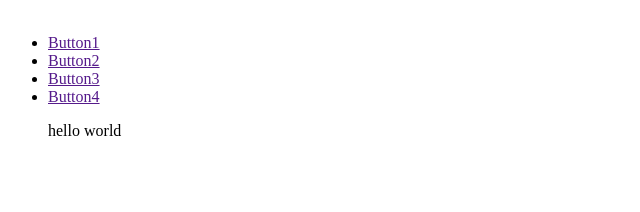
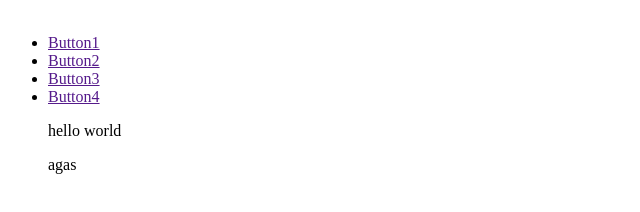
Before and after one commit to isaacBakall/WU21, a plain HTML site: page index.html in a window 1280 px wide. Shown: the full height of the page, 0-640 px from the left. Drawn offline with Linux system fonts and the light colour scheme.

Commit message:
asdasdad
asd

```diff
--- a/index.html
+++ b/index.html
@@ -14,6 +14,7 @@
             <li class="rli"><a href="" class="mainButton">Button4</a></li>
             <li class="rli" style="float: right;"><a href="" class="mainButton">EndButton</a></li>
             <p>hello world</p>
+            <p>agas</p>
         </ul>
     </body>
 </html>
```
